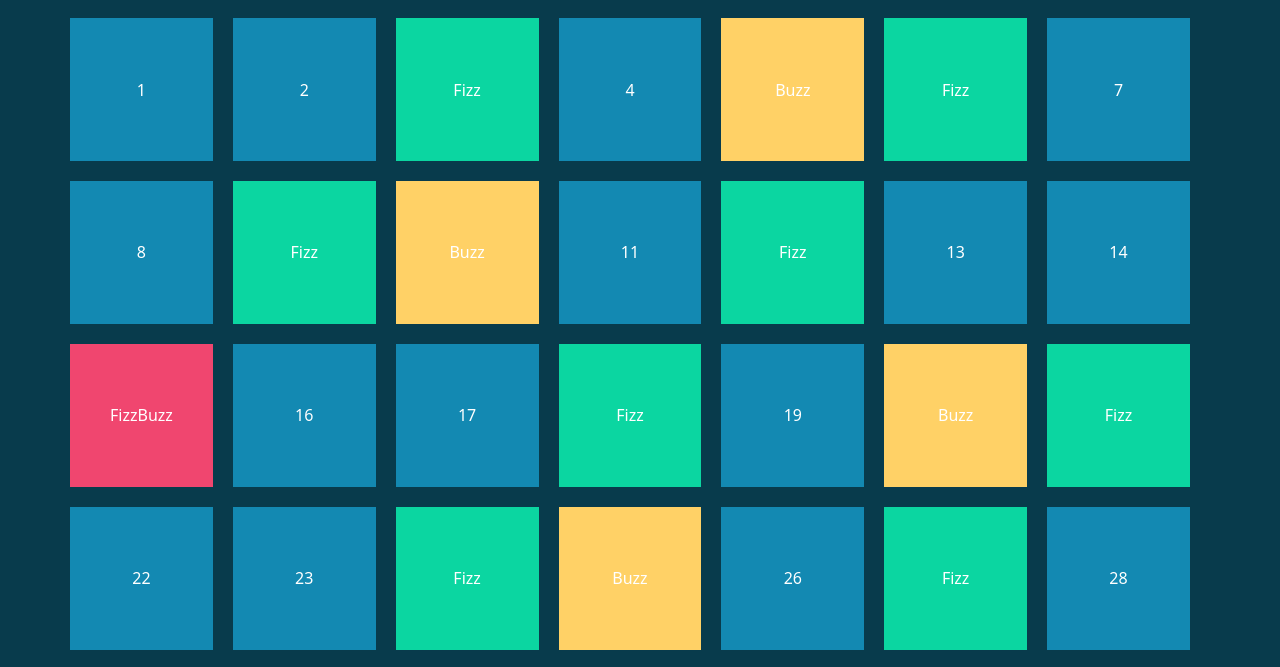
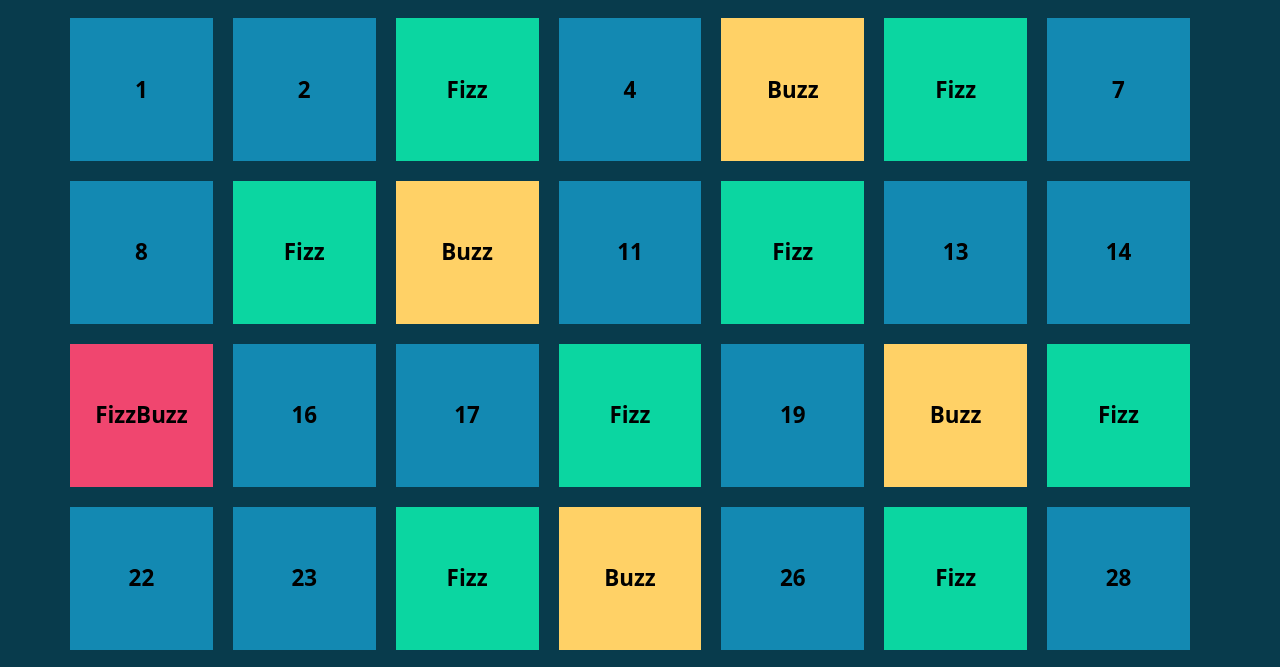
Before and after one commit to Michael-Bombini/js-fizzbuzzdom, a plain HTML site: page index.html in a window 1280 px wide. Shown: the part 97-764 px from the top of the page. Drawn offline with nearby package versions, Linux system fonts and the light colour scheme.

Commit message:
Adjusted text

```diff
--- a/css/style.css
+++ b/css/style.css
@@ -30,4 +30,6 @@ span {
     top: 50%;
     left: 50%;
     transform: translate(-50% , -50%);
+    font-size: 1.4rem;
+    font-weight: bold;
 }
--- a/js/main.js
+++ b/js/main.js
@@ -52,6 +52,6 @@ for(let i = 1 ; i <= 100 ; i++){
         testo = i;
         classeColore = "number";
     }
-    containerElement.innerHTML += `<div class="square ${classeColore}"><span class="text-white">${testo}</span></div>`;
+    containerElement.innerHTML += `<div class="square ${classeColore}"><span class="text-black">${testo}</span></div>`;
 
 }
```
